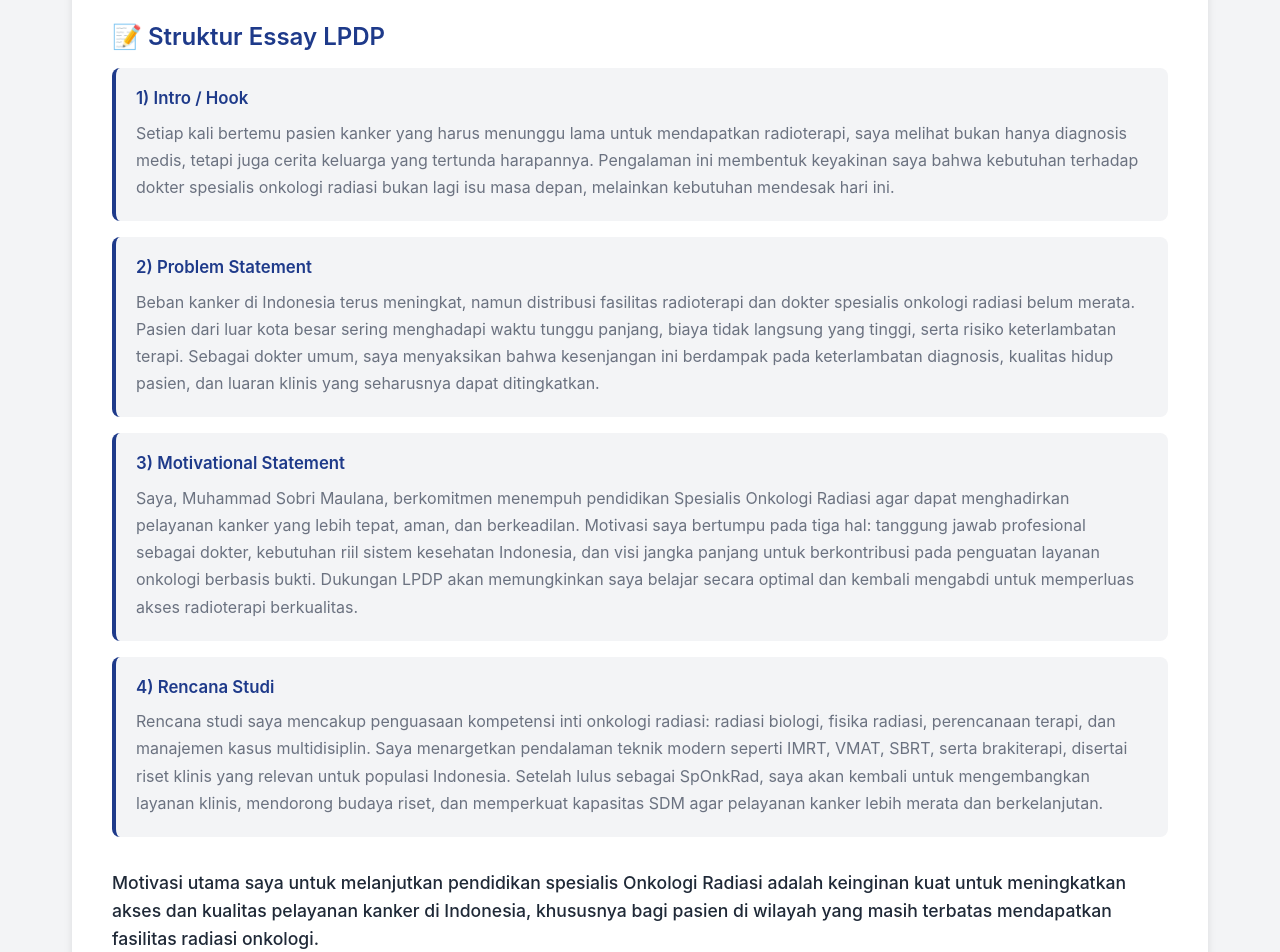
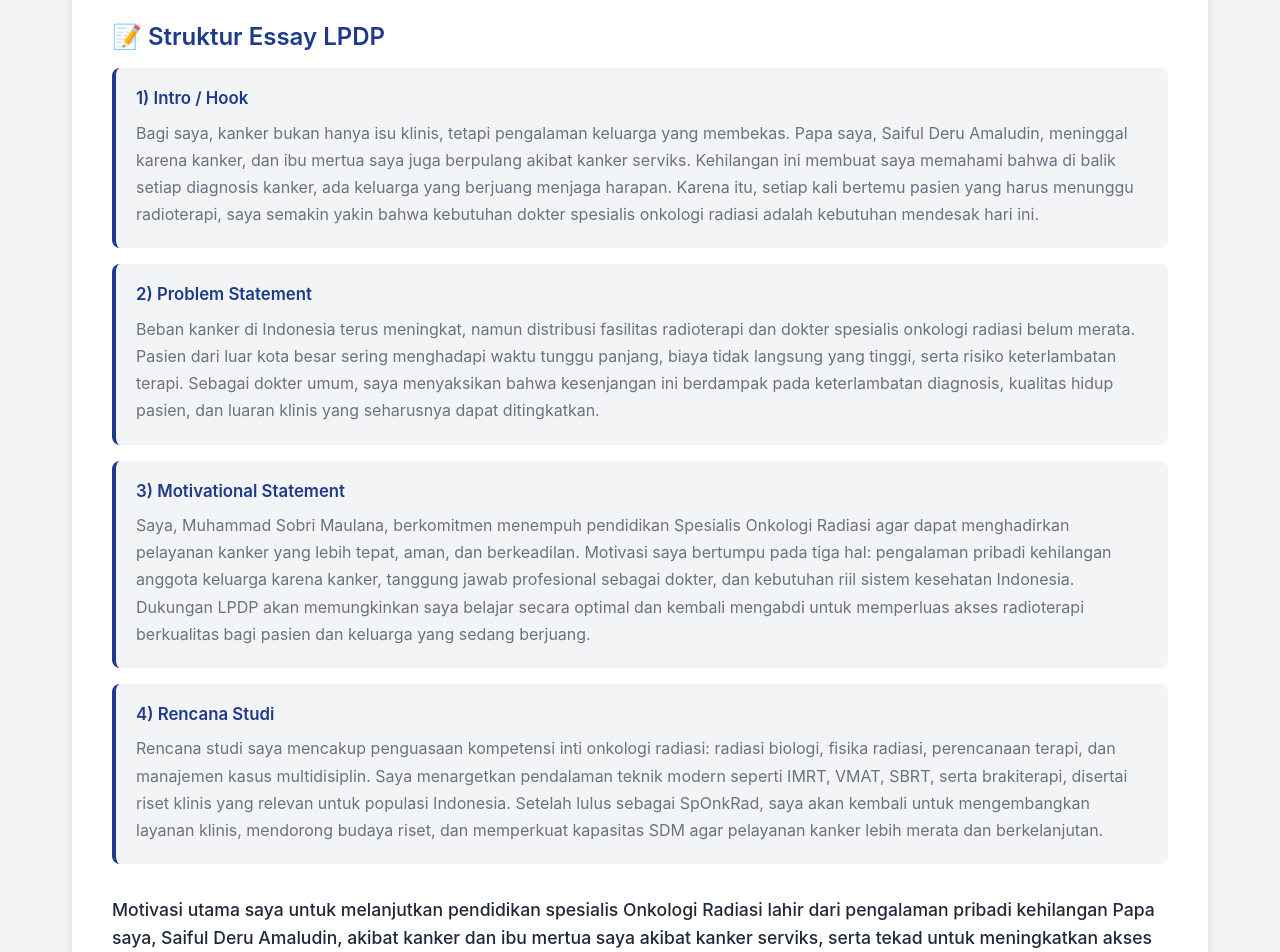
Before and after one commit to sobri3195/LPDP-Onkrad-Sobri, a React (Vite) app: page /lpdp-package in a window 1280 px wide. Shown: the part 940-1892 px from the top of the page. Built offline with nearby package versions, Linux system fonts and the light colour scheme.

Commit message:
Update LPDP essay with personal family cancer story

```diff
--- a/src/pages/LPDPPackage.jsx
+++ b/src/pages/LPDPPackage.jsx
@@ -99,10 +99,12 @@
                 <div className="essay-item">
                   <h4>1) Intro / Hook</h4>
                   <p>
-                    Setiap kali bertemu pasien kanker yang harus menunggu lama untuk mendapatkan radioterapi,
-                    saya melihat bukan hanya diagnosis medis, tetapi juga cerita keluarga yang tertunda harapannya.
-                    Pengalaman ini membentuk keyakinan saya bahwa kebutuhan terhadap dokter spesialis onkologi
-                    radiasi bukan lagi isu masa depan, melainkan kebutuhan mendesak hari ini.
+                    Bagi saya, kanker bukan hanya isu klinis, tetapi pengalaman keluarga yang membekas. Papa saya,
+                    Saiful Deru Amaludin, meninggal karena kanker, dan ibu mertua saya juga berpulang akibat
+                    kanker serviks. Kehilangan ini membuat saya memahami bahwa di balik setiap diagnosis kanker,
+                    ada keluarga yang berjuang menjaga harapan. Karena itu, setiap kali bertemu pasien yang harus
+                    menunggu radioterapi, saya semakin yakin bahwa kebutuhan dokter spesialis onkologi radiasi
+                    adalah kebutuhan mendesak hari ini.
                   </p>
                 </div>
 
@@ -122,10 +124,10 @@
                   <p>
                     Saya, Muhammad Sobri Maulana, berkomitmen menempuh pendidikan Spesialis Onkologi Radiasi agar
                     dapat menghadirkan pelayanan kanker yang lebih tepat, aman, dan berkeadilan. Motivasi saya
-                    bertumpu pada tiga hal: tanggung jawab profesional sebagai dokter, kebutuhan riil sistem
-                    kesehatan Indonesia, dan visi jangka panjang untuk berkontribusi pada penguatan layanan
-                    onkologi berbasis bukti. Dukungan LPDP akan memungkinkan saya belajar secara optimal dan kembali
-                    mengabdi untuk memperluas akses radioterapi berkualitas.
+                    bertumpu pada tiga hal: pengalaman pribadi kehilangan anggota keluarga karena kanker,
+                    tanggung jawab profesional sebagai dokter, dan kebutuhan riil sistem kesehatan Indonesia.
+                    Dukungan LPDP akan memungkinkan saya belajar secara optimal dan kembali mengabdi untuk
+                    memperluas akses radioterapi berkualitas bagi pasien dan keluarga yang sedang berjuang.
                   </p>
                 </div>
 
@@ -143,9 +145,9 @@
               </div>
 
               <p className="lead">
-                Motivasi utama saya untuk melanjutkan pendidikan spesialis Onkologi Radiasi adalah keinginan kuat
-                untuk meningkatkan akses dan kualitas pelayanan kanker di Indonesia, khususnya bagi pasien di wilayah
-                yang masih terbatas mendapatkan fasilitas radiasi onkologi.
+                Motivasi utama saya untuk melanjutkan pendidikan spesialis Onkologi Radiasi lahir dari pengalaman
+                pribadi kehilangan Papa saya, Saiful Deru Amaludin, akibat kanker dan ibu mertua saya akibat
+                kanker serviks, serta tekad untuk meningkatkan akses dan kualitas pelayanan kanker di Indonesia.
               </p>
               <p>
                 Sebagai dokter umum, saya telah menyaksikan langsung bagaimana keterbatasan fasilitas dan tenaga
```
